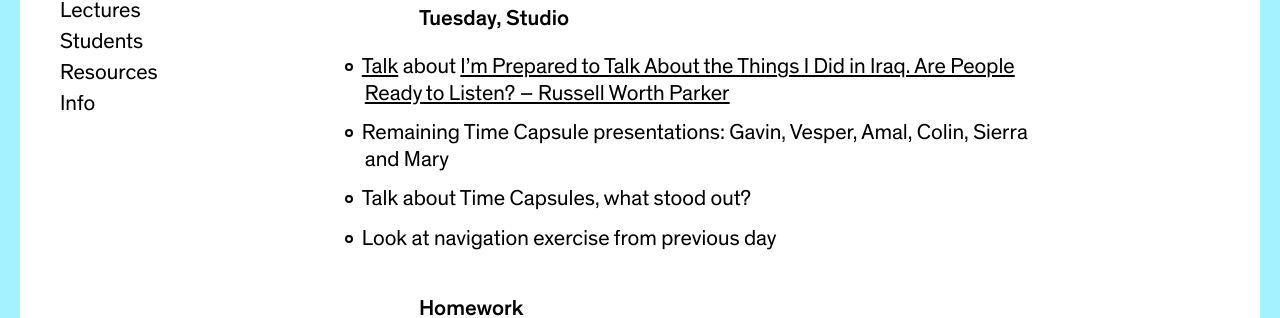
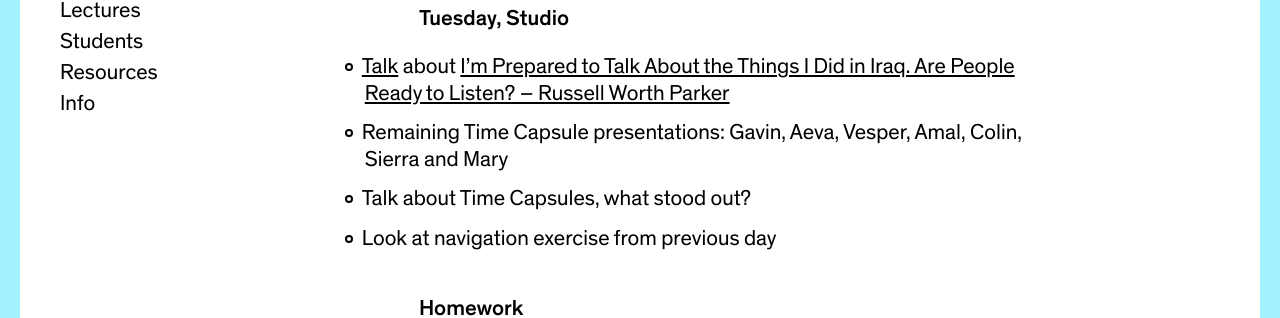
Before and after one commit to dylanfisher/ci19, a Jekyll site: the page built from _agendas/week-3.md, in a window 1280 px wide and 900 px high. Shown: the part 210-528 px from the top of the window. Built offline with Jekyll 4.4.1, drawn with Linux system fonts in a browser that asks for light colours.

Commit message:
Add Aeva to list

```diff
--- a/_agendas/week-3.md
+++ b/_agendas/week-3.md
@@ -7,7 +7,7 @@ date_range:       2/04 – 2/08
 ### Tuesday, Studio
 
 - [Talk](https://docs.google.com/document/d/1SasK6M2XYBT9EggStuVZi0uh2W7wzJgV55KdRBmlVCo/edit?usp=sharing) about [I’m Prepared to Talk About the Things I Did in Iraq. Are People Ready to Listen? – Russell Worth Parker](https://www.nytimes.com/2019/01/17/magazine/iraq-marine-phraselator.html)
-- Remaining Time Capsule presentations: Gavin, Vesper, Amal, Colin, Sierra and Mary
+- Remaining Time Capsule presentations: Gavin, Aeva, Vesper, Amal, Colin, Sierra and Mary
 - Talk about Time Capsules, what stood out?
 - Look at navigation exercise from previous day
 
```
